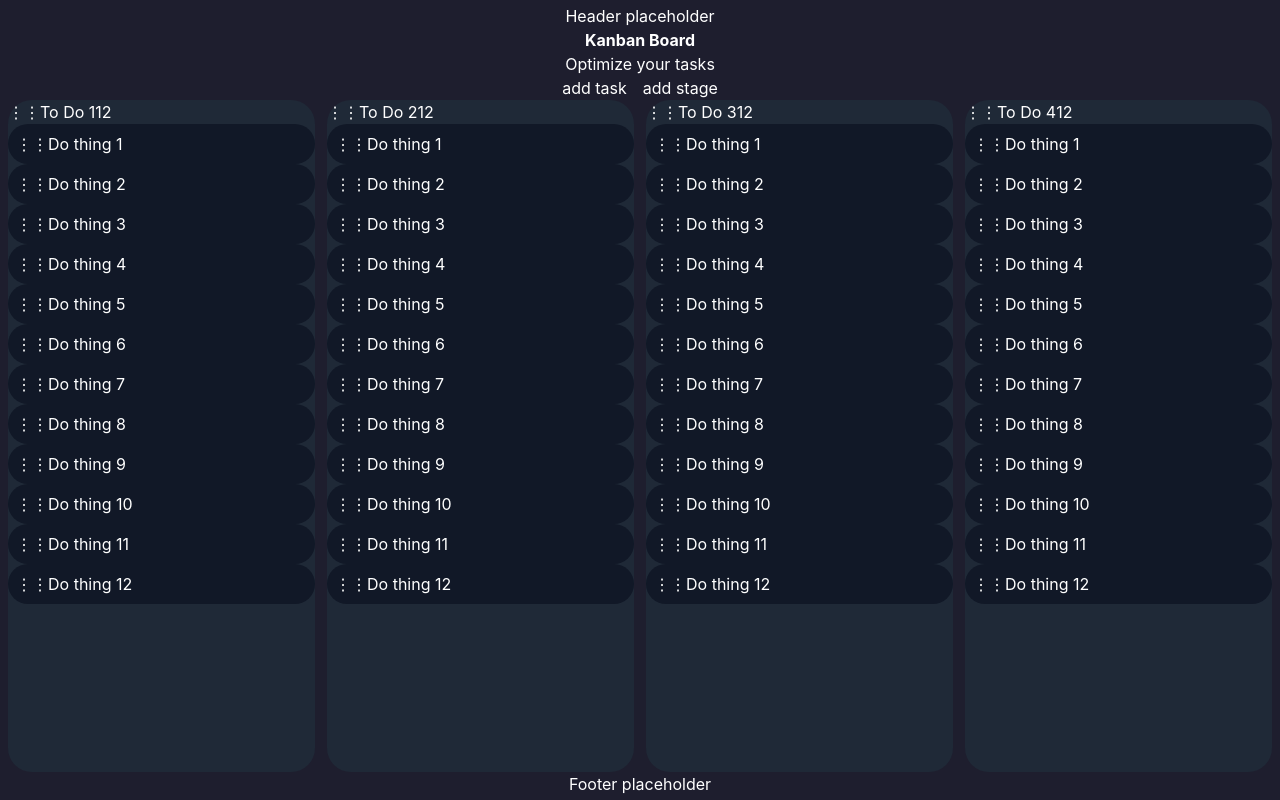
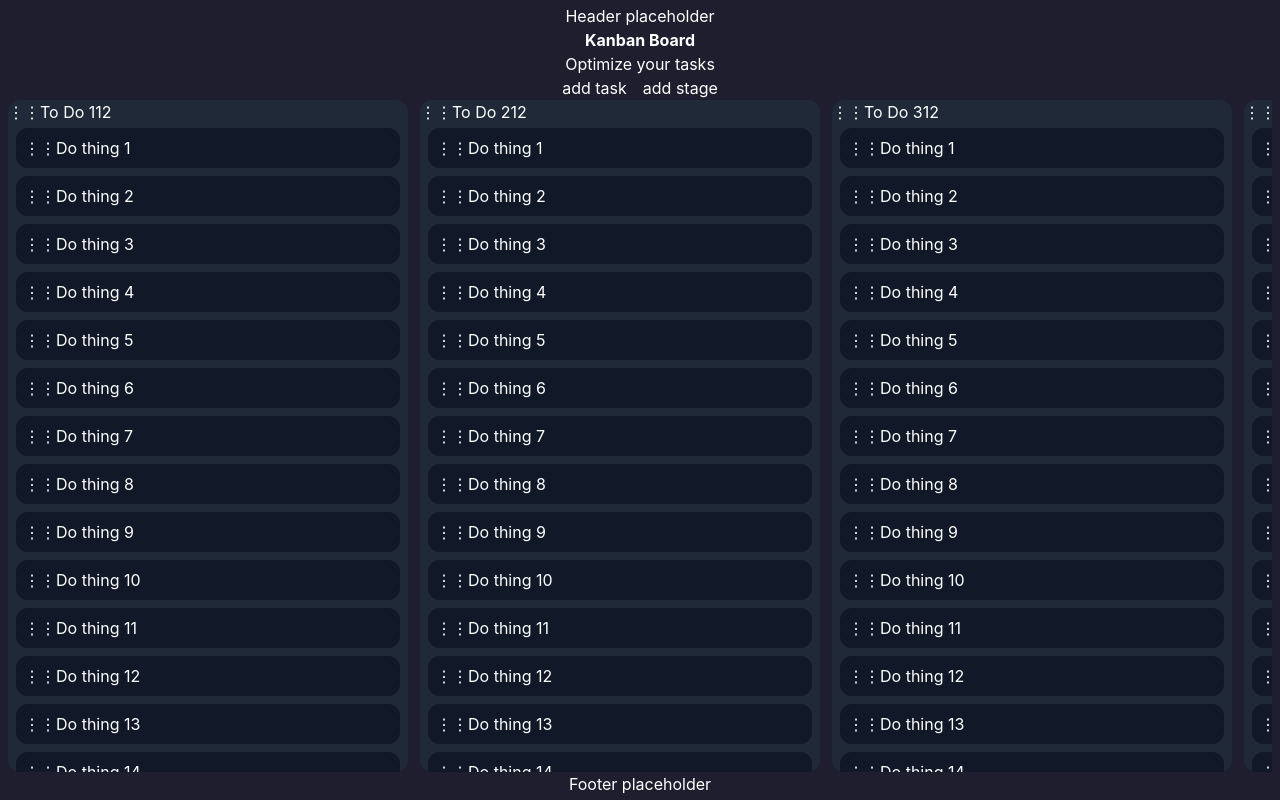
Before and after one commit to bshweb/chronos-kanban, a Vue app in the folder frontend/: page / in a window 1280 px wide. Built offline with nearby package versions, Linux system fonts and the light colour scheme; the HTML template or start-up script is replaced by a standard one.

Commit message:
Improve board prototype scrolling
- Frontend: Prevent the whole view from scrolling vertically, and make each stage column scrollable. Further refactoring required.

```diff
--- a/frontend/src/App.vue
+++ b/frontend/src/App.vue
@@ -5,9 +5,7 @@ import BoardView from '@/components/board/BoardView.vue'
 <template>
   <div class="page">
     <header class="flex justify-center">Header placeholder</header>
-    <main class="flex flex-1">
-      <BoardView />
-    </main>
+    <BoardView />
     <footer class="flex justify-center">Footer placeholder</footer>
   </div>
 </template>
--- a/frontend/src/assets/global.css
+++ b/frontend/src/assets/global.css
@@ -18,8 +18,9 @@
 .page {
     display: flex;
     flex-direction: column;
-    min-height: 100vh;
+    height: 100vh;
     padding: 0.25rem 0.5rem;
     background-color: var(--color-bg);
     color: var(--color-text);
+    overflow-y: hidden;
 }
--- a/frontend/src/components/board/BoardView.vue
+++ b/frontend/src/components/board/BoardView.vue
@@ -1,7 +1,7 @@
 <script setup lang="ts"></script>
 
 <template>
-  <div id="board-page-content" class="flex flex-col flex-1 w-full">
+  <div id="board-page-content" class="flex flex-col flex-1 min-h-0 w-full">
     <div id="board-page-title" class="flex flex-col items-center">
       <h1 class="font-bold">Kanban Board</h1>
       <span>Optimize your tasks</span>
@@ -10,21 +10,24 @@
       <span>add task</span>
       <span>add stage</span>
     </div>
-    <div id="board-page-board" class="flex w-full flex-1 gap-3">
+    <div
+      id="board-page-board"
+      class="flex w-full flex-1 min-h-0 gap-3 overflow-x-auto overflow-y-hidden"
+    >
       <div
-        class="board-page-stage flex flex-col bg-(--color-surface) rounded-3xl w-full max-w-100"
+        class="board-page-stage flex flex-col h-full min-h-0 shrink-0 w-full max-w-100 rounded-xl bg-(--color-surface)"
         v-for="(stage, index) in 4"
         :key="index"
       >
-        <div class="board-page-stage-title flex items-center">
+        <div class="board-page-stage-title flex items-center shrink-0">
           <span>⋮⋮</span>
           <span>To Do {{ stage }}</span>
           <span>12</span>
         </div>
-        <div class="board-page-stage-tasks flex flex-col">
+        <div class="board-page-stage-tasks flex flex-col flex-1 min-h-0 overflow-y-auto">
           <div
-            class="board-page-stage-task rounded-3xl bg-(--color-surface-2) p-2"
-            v-for="(task, index) in 12"
+            class="board-page-stage-task rounded-xl bg-(--color-surface-2) p-2 mx-2 my-1"
+            v-for="(task, index) in 120"
             :key="index"
           >
             <span>⋮⋮</span>
```
